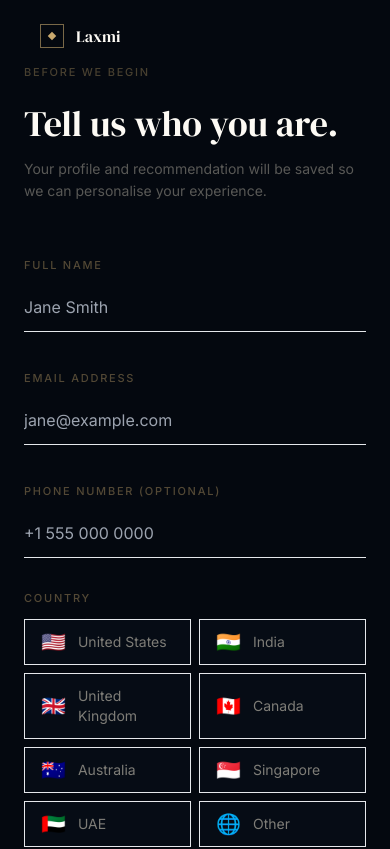
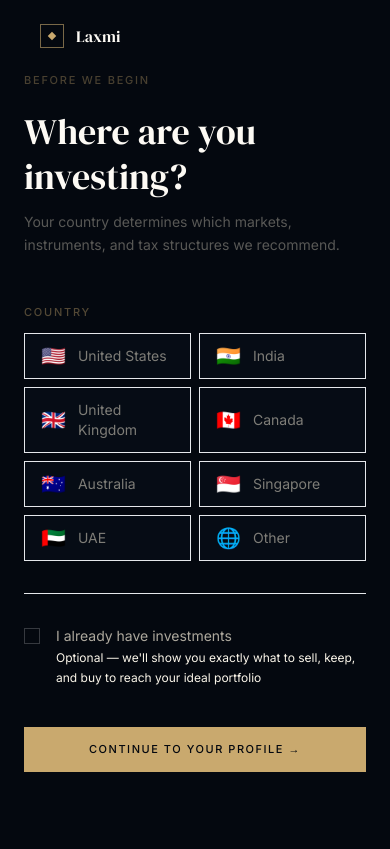
Before and after one commit to navkaps/laxmi, a React (Create React App) app in the folder frontend/: page /start in a window 390 px wide. Shown: the top 849 px of the page. Built offline with nearby package versions, Linux system fonts and the light colour scheme; a web font is replaced by a local one.

Commit message:
remove name/email/phone from onboarding, keep country + portfolio upload

```diff
--- a/frontend/src/pages/UserInfo.tsx
+++ b/frontend/src/pages/UserInfo.tsx
@@ -21,7 +21,7 @@ const UserInfoPage: React.FC = () => {
   const fileRef = useRef<HTMLInputElement>(null);
 
   const [info, setInfo] = useState<UserInfo>({ name: "", email: "", phone: "", country: "" });
-  const [errors, setErrors] = useState<Partial<Record<keyof UserInfo, string>>>({});
+  const [errors, setErrors] = useState<{ country?: string }>({});
   const [showPortfolio, setShowPortfolio] = useState(false);
   const [currentHoldings, setCurrentHoldings] = useState<CurrentHolding[]>([]);
   const [uploading, setUploading] = useState(false);
@@ -59,10 +59,7 @@ const UserInfoPage: React.FC = () => {
   };
 
   const validate = () => {
-    const e: Partial<Record<keyof UserInfo, string>> = {};
-    if (!info.name.trim()) e.name = "Required";
-    if (!info.email.trim() || !/^[^\s@]+@[^\s@]+\.[^\s@]+$/.test(info.email))
-      e.email = "Enter a valid email address";
+    const e: { country?: string } = {};
     if (!info.country) e.country = "Please select your country";
     return e;
   };
@@ -80,25 +77,6 @@ const UserInfoPage: React.FC = () => {
     });
   };
 
-  const field = (id: "name" | "email" | "phone", label: string, placeholder: string, type = "text") => (
-    <div className="space-y-2">
-      <label className="label-overline opacity-40">{label}</label>
-      <input
-        type={type}
-        value={info[id]}
-        onChange={(e) => {
-          setInfo((p) => ({ ...p, [id]: e.target.value }));
-          setErrors((p) => ({ ...p, [id]: undefined }));
-        }}
-        placeholder={placeholder}
-        className={`w-full bg-transparent border-b ${
-          errors[id] ? "border-red-400/50" : "border-white/12"
-        } py-3 font-sans text-base text-cream-50 placeholder:text-cream-200/18 focus:outline-none focus:border-gold-500/50 transition-colors`}
-      />
-      {errors[id] && <p className="text-red-400/60 font-sans text-xs">{errors[id]}</p>}
-    </div>
-  );
-
   return (
     <div className="min-h-screen bg-navy-950 flex flex-col items-center justify-center px-6 py-16">
       {/* Logo */}
@@ -112,16 +90,12 @@ const UserInfoPage: React.FC = () => {
       <div className="w-full max-w-md">
         <motion.div initial={{ opacity: 0, y: 24 }} animate={{ opacity: 1, y: 0 }} transition={{ duration: 0.6 }}>
           <span className="label-overline opacity-35 block mb-5">Before we begin</span>
-          <h1 className="font-display text-4xl text-cream-50 mb-3 leading-tight">Tell us who you are.</h1>
+          <h1 className="font-display text-4xl text-cream-50 mb-3 leading-tight">Where are you investing?</h1>
           <p className="text-cream-200/35 font-sans text-sm leading-relaxed mb-12">
-            Your profile and recommendation will be saved so we can personalise your experience.
+            Your country determines which markets, instruments, and tax structures we recommend.
           </p>
 
           <div className="space-y-8">
-            {field("name", "Full name", "Jane Smith")}
-            {field("email", "Email address", "jane@example.com", "email")}
-            {field("phone", "Phone number (optional)", "+1 555 000 0000", "tel")}
-
             {/* Country */}
             <div className="space-y-3">
               <label className="label-overline opacity-40 block">Country</label>
@@ -266,9 +240,6 @@ const UserInfoPage: React.FC = () => {
             Continue to your profile →
           </button>
 
-          <p className="text-cream-200/18 font-sans text-xs mt-6 text-center leading-relaxed">
-            Your information is stored securely and never shared or sold.
-          </p>
         </motion.div>
       </div>
     </div>
```
